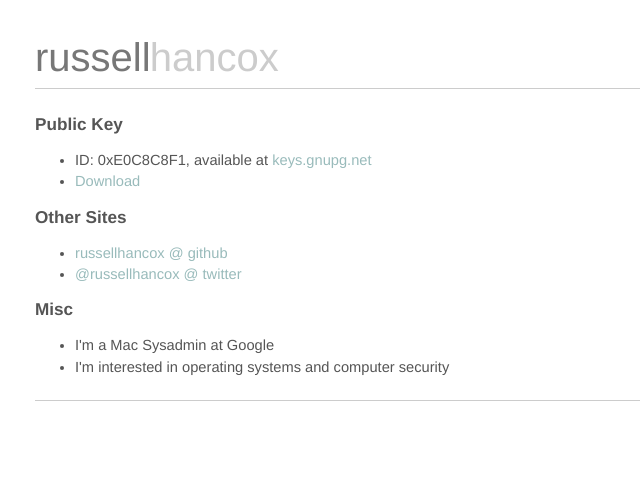
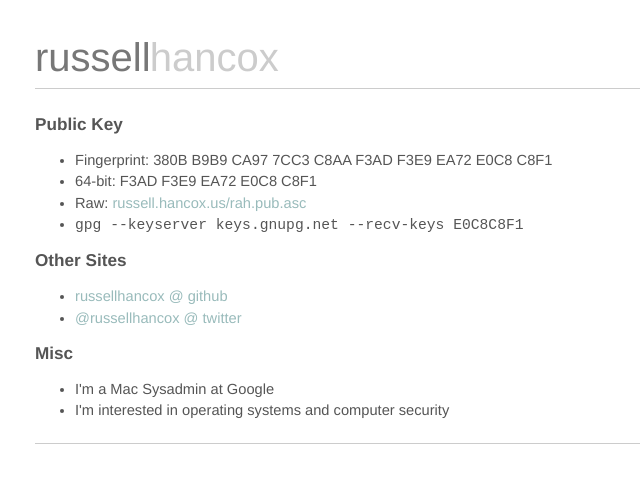
Before and after one commit to russellhancox/russell.hancox.us, a Jekyll site: the page built from index.html, in a window 1280 px wide. Shown: the top 483 px of the page, without its empty margins (0-640 px from the left). Built offline with Jekyll 4.4.1, drawn with Linux system fonts in a browser that asks for light colours.

Commit message:
Update gpg key stuff

```diff
--- a/index.html
+++ b/index.html
@@ -4,8 +4,10 @@ layout: default
 ---
 			<h3>Public Key</h3>
 			<ul>
-				<li>ID: 0xE0C8C8F1, available at <a href="http://keys.gnupg.net/pks/lookup?op=get&search=0xF3E9EA72E0C8C8F1">keys.gnupg.net</a></li>
-				<li><a href="rah.pub.asc">Download</a></li>
+				<li>Fingerprint: 380B B9B9 CA97 7CC3 C8AA F3AD F3E9 EA72 E0C8 C8F1</li>
+				<li>64-bit: F3AD F3E9 EA72 E0C8 C8F1</li>
+				<li>Raw: <a href="rah.pub.asc">russell.hancox.us/rah.pub.asc</a></li>
+				<li><code>gpg --keyserver keys.gnupg.net --recv-keys E0C8C8F1</code></li>
 			</ul>
 
 			<h3>Other Sites</h3>
```
